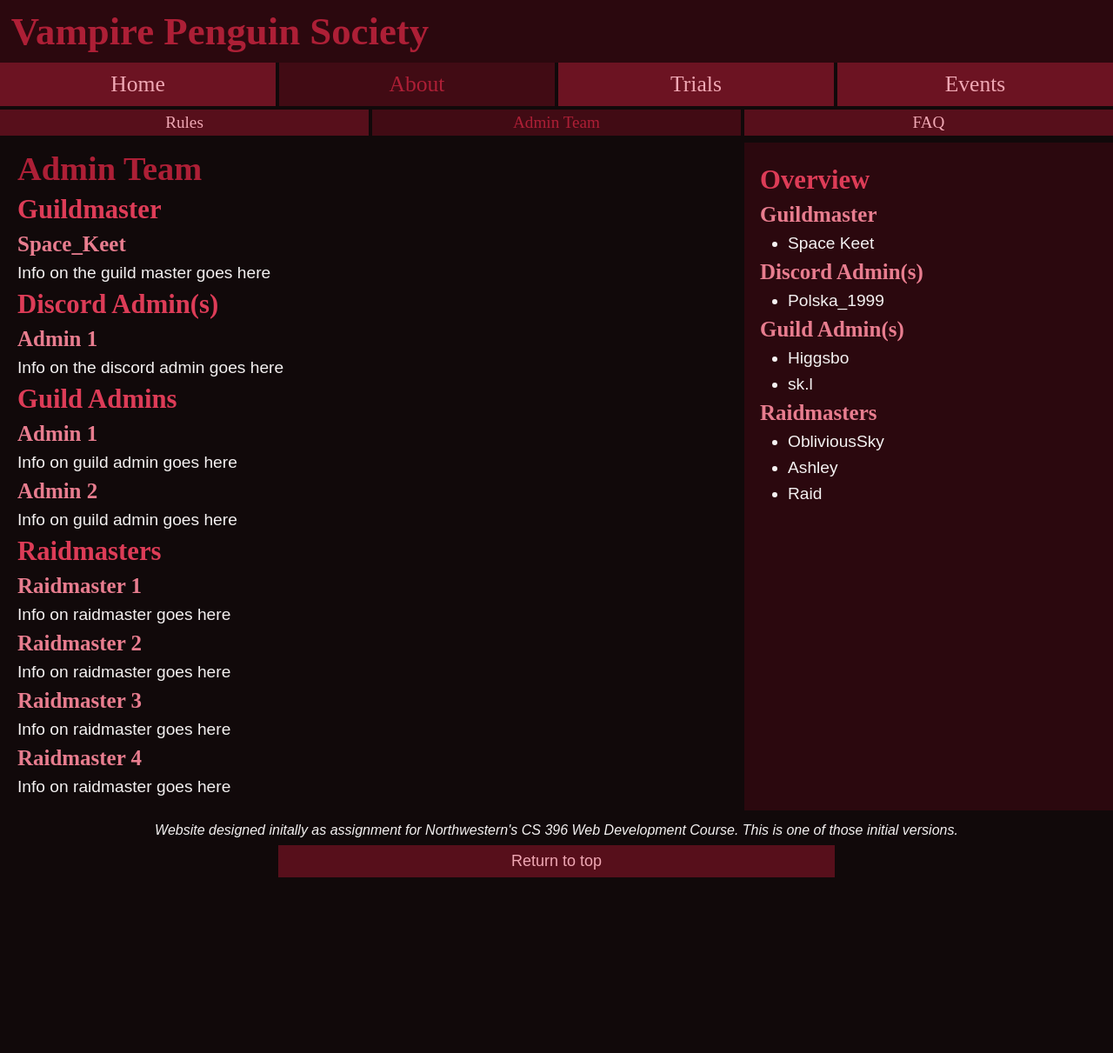
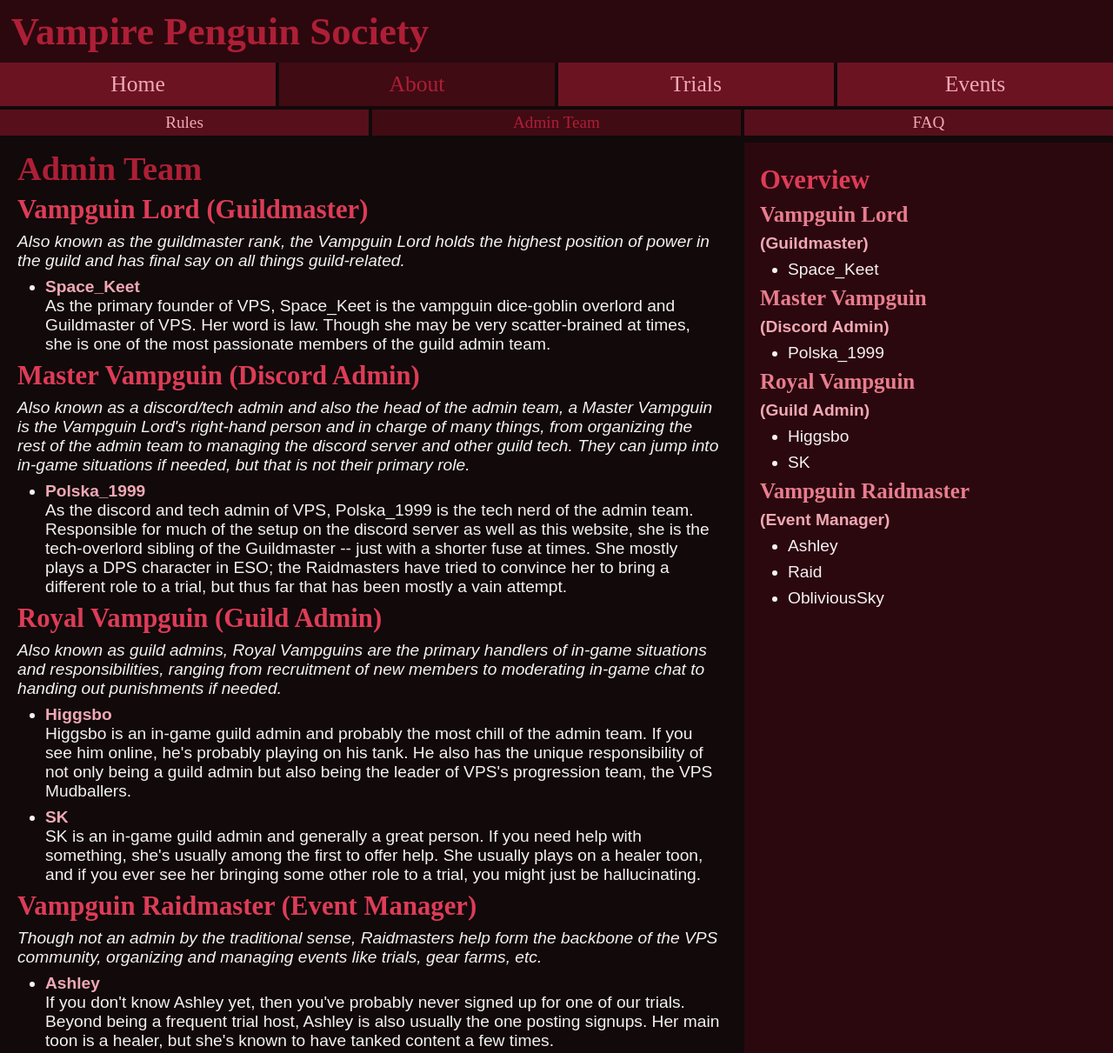
Before and after one commit to VampirePenguinSociety/VampirePenguinSociety.github.io, a plain HTML site: page admin_team_info.html in a window 1280 px wide. Shown: the top 1211 px of the page at 87% size. Before the commit the page ends 1009 px from the top, so only its background shows below. Drawn offline with nearby package versions, Linux system fonts and the light colour scheme.

Commit message:
Added info on admin team

```diff
--- a/admin_team_info.html
+++ b/admin_team_info.html
@@ -22,78 +22,13 @@
             <a href="admin_team_info.html" class="activeNav"><div>Admin Team</div></a>
             <a href="faq.html"><div>FAQ</div></a>
         </nav>
-        <main>
-            <section>
-                <h1>Admin Team</h1>
-                <h2>Guildmaster</h2>
-                <article>
-                    <h3>Space_Keet</h3>
-                    <p>Info on the guild master goes here</p>
-                </article>
-                <h2>Discord Admin(s)</h2>
-                <article>
-                    <h3>Admin 1</h3>
-                    <p>Info on the discord admin goes here</p>
-                </article>
-                <h2>Guild Admins</h2>
-                <article>
-                    <h3>Admin 1</h3>
-                    <p>Info on guild admin goes here</p>
-                </article>
-                <article>
-                    <h3>Admin 2</h3>
-                    <p>Info on guild admin goes here</p>
-                </article>
-                <h2>Raidmasters</h2>
-                <article>
-                    <h3>Raidmaster 1</h3>
-                    <p>Info on raidmaster goes here</p>
-                </article>
-                <article>
-                    <h3>Raidmaster 2</h3>
-                    <p>Info on raidmaster goes here</p>
-                </article>
-                <article>
-                    <h3>Raidmaster 3</h3>
-                    <p>Info on raidmaster goes here</p>
-                </article>
-                <article>
-                    <h3>Raidmaster 4</h3>
-                    <p>Info on raidmaster goes here</p>
-                </article>
-                <article>
+        <main id="main">
 
-                </article>
-            </section>
-            <aside>
-                <article>
-                    <h2>Overview</h2>
-                    <h3>Guildmaster</h3>
-                    <ul>
-                        <li>Space Keet</li>
-                    </ul>
-                    <h3>Discord Admin(s)</h3>
-                    <ul>
-                        <li>Polska_1999</li>
-                    </ul>
-                    <h3>Guild Admin(s)</h3>
-                    <ul>
-                        <li>Higgsbo</li>
-                        <li>sk.l</li>
-                    </ul>
-                    <h3>Raidmasters</h3>
-                    <ul>
-                        <li>ObliviousSky</li>
-                        <li>Ashley</li>
-                        <li>Raid</li>
-                    </ul>
-
-                </article>
-            </aside>
         </main>
         <footer>
             <!-- Filled in by JS -->
         </footer>
         <script src="scripts/app.js" type="text/javascript"></script>
+        <script src="scripts/admin_team.js" type="text/javascript"></script>
     </body>
 </html>
--- /dev/null
+++ b/scripts/admin_team.js
@@ -0,0 +1,81 @@
+const ranks = ["Vampguin Lord", "Master Vampguin", "Royal Vampguin", "Vampguin Raidmaster"]
+const rank_descriptions = {
+    "Vampguin Lord": { common_name: "Guildmaster", description: "Also known as the guildmaster rank, the Vampguin Lord holds the highest position of power in the guild and has final say on all things guild-related." },
+    "Master Vampguin": { common_name: "Discord Admin", description: "Also known as a discord/tech admin and also the head of the admin team, a Master Vampguin is the Vampguin Lord's right-hand person and in charge of many things, from organizing the rest of the admin team to managing the discord server and other guild tech. They can jump into in-game situations if needed, but that is not their primary role." },
+    "Royal Vampguin": { common_name: "Guild Admin", description: "Also known as guild admins, Royal Vampguins are the primary handlers of in-game situations and responsibilities, ranging from recruitment of new members to moderating in-game chat to handing out punishments if needed." },
+    "Vampguin Raidmaster": {common_name: "Event Manager", description: "Though not an admin by the traditional sense, Raidmasters help form the backbone of the VPS community, organizing and managing events like trials, gear farms, etc."}
+}
+const admins = {
+    "Vampguin Lord": [{
+        name: "Space_Keet",
+        desc: "As the primary founder of VPS, Space_Keet is the vampguin dice-goblin overlord and Guildmaster of VPS. Her word is law. Though she may be very scatter-brained at times, she is one of the most passionate members of the guild admin team."
+    }],
+    "Master Vampguin": [{
+        name: "Polska_1999",
+        desc: "As the discord and tech admin of VPS, Polska_1999 is the tech nerd of the admin team. Responsible for much of the setup on the discord server as well as this website, she is the tech-overlord sibling of the Guildmaster -- just with a shorter fuse at times. She mostly plays a DPS character in ESO; the Raidmasters have tried to convince her to bring a different role to a trial, but thus far that has been mostly a vain attempt."}],
+    "Royal Vampguin": [
+        {
+            name: "Higgsbo",
+            desc: "Higgsbo is an in-game guild admin and probably the most chill of the admin team. If you see him online, he's probably playing on his tank. He also has the unique responsibility of not only being a guild admin but also being the leader of VPS's progression team, the VPS Mudballers."
+        },
+        {
+            name: "SK",
+            desc: "SK is an in-game guild admin and generally a great person. If you need help with something, she's usually among the first to offer help. She usually plays on a healer toon, and if you ever see her bringing some other role to a trial, you might just be hallucinating."
+        }
+    ],
+    "Vampguin Raidmaster": [
+        {
+            name: "Ashley",
+            desc: "If you don't know Ashley yet, then you've probably never signed up for one of our trials. Beyond being a frequent trial host, Ashley is also usually the one posting signups. Her main toon is a healer, but she's known to have tanked content a few times."
+        },
+        {
+            name: "Raid",
+            desc: "If you are ever uncertain about a mechanic in ESO (or another game for that matter), you can ask Raid, as he probably knows about it. And if he doesn't know... well crap, that means probably no one in the group knows."
+        },
+        {
+            name: "ObliviousSky",
+            desc: "As one of the more experienced raidmasters, Oblivious has a lot of say about what is hosted and when, sometimes hosting several himself. When participating in events, he often brings plenty of humor for all."
+        }
+    ]
+}
+
+for (rank of ranks) {
+    console.log(rank_descriptions[rank])
+}
+
+new Vue({
+    el: '#main',
+    template: `
+        <main id="main">
+        <section>
+            <h1>Admin Team</h1>
+            <article v-for="rank in ranks" :key="rank">
+                <h2>{{rank}} ({{rank_descriptions[rank].common_name}})</h2>
+                <p><em>{{rank_descriptions[rank].description}}</em></p>
+                <ul>
+                <li v-for="member in admins[rank]">
+                    <p><strong>{{member.name}}</strong><br>
+                    {{member.desc}}</p>
+                </li>
+                </ul>
+            </article>
+        </section>
+        <aside>
+            <article>
+                <h2>Overview</h2>
+                <div v-for="rank in ranks" :key="rank">
+                <h3>{{rank}}</h3> <strong>({{rank_descriptions[rank].common_name}})</strong>
+                <ul>
+                    <li v-for="member in admins[rank]">{{member.name}}</li>
+                </ul>
+                </div>
+            </article>
+        </aside>
+        </main>
+    `,
+    data: {
+        ranks: ranks,
+        rank_descriptions: rank_descriptions,
+        admins: admins
+    }
+})
```
